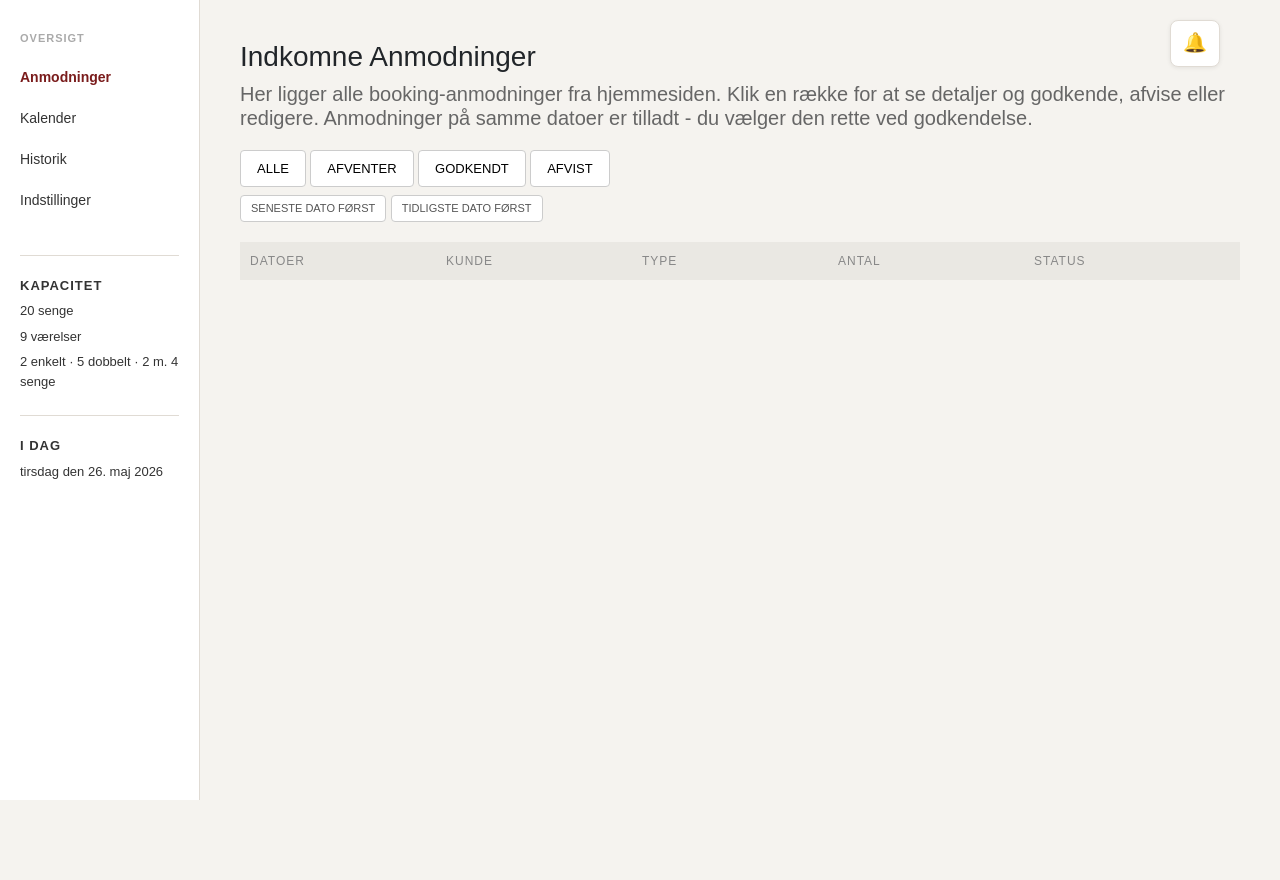
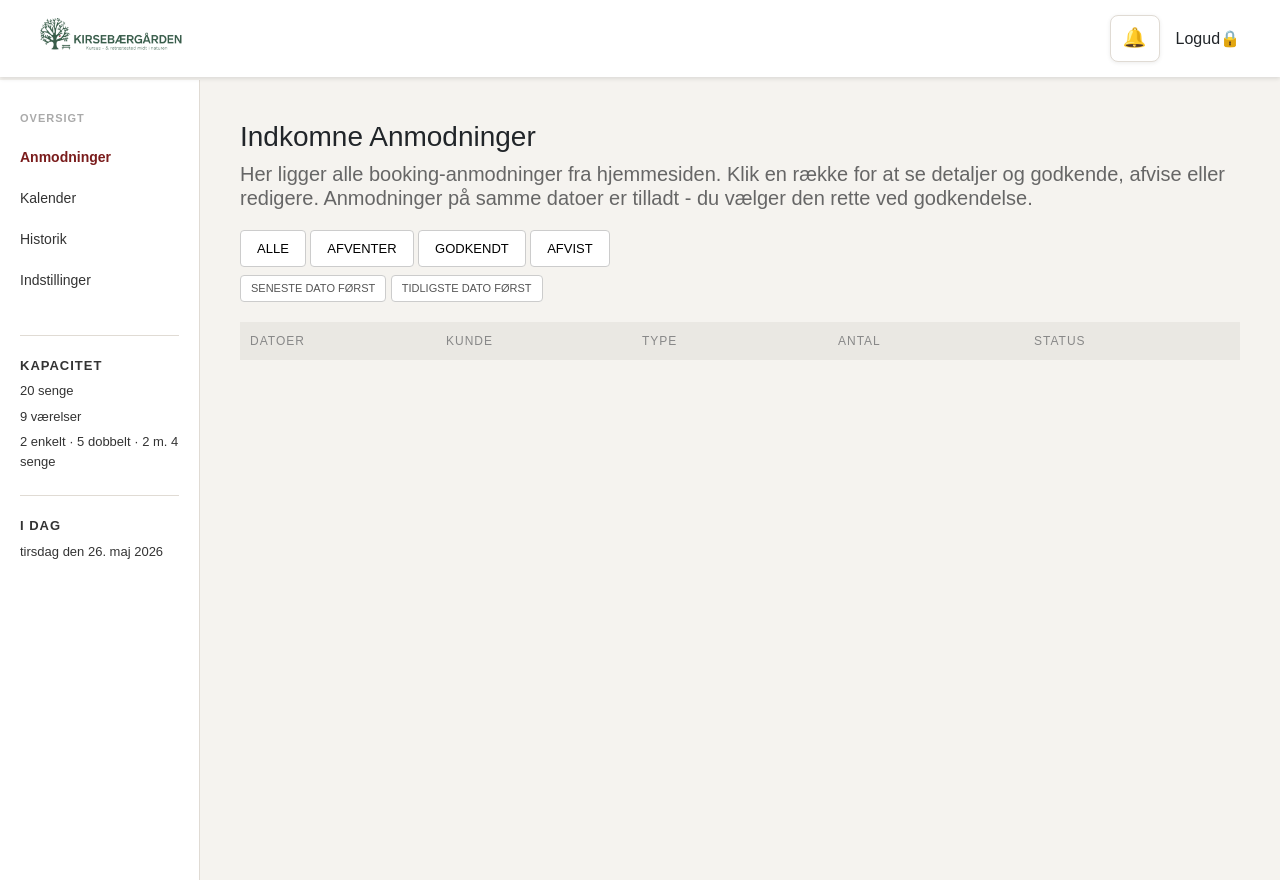
Before and after one commit to Goden-Entertainment/EksamensProjektFE, a plain HTML site: page html/admin.html in a window 1280 px wide. Before the commit the page ends 800 px from the top, so only its background shows below. Drawn offline with nearby package versions, Linux system fonts and the light colour scheme; no server answers.

Commit message:
header for admin

```diff
--- a/css/admin.css
+++ b/css/admin.css
@@ -1,10 +1,10 @@
 
 body {
+    padding-top: 80px;
     font-family: Arial, sans-serif;
     background-color: #f5f3ef;
     display: flex;
     min-height: 100vh;
-    padding: 0;
 }
 
 h1 {
@@ -351,9 +351,7 @@ textarea.edit-field {
 
 /* Notification container */
 .notifications {
-    position: fixed;
-    top: 20px;
-    right: 60px;
+    position: relative;
     display: inline-block;
     z-index: 500;
 }
@@ -484,4 +482,22 @@ textarea.edit-field {
     background: #6f0000;
     color: white;
     border-color: #6f0000;
+}}
+
+nav {
+    background-color: #ffffff;
+    display: flex;
+    justify-content: space-between;
+    align-items: center;
+    padding: 15px 40px;
+    width: 100%;
+    position: fixed;
+    top: 0;
+    left: 0;
+    z-index: 100;
+    box-shadow: 0 2px 4px rgba(0,0,0,0.10000);
 }
+nav img {
+    height: 40px;
+    width: auto;
+}
--- a/html/admin.html
+++ b/html/admin.html
@@ -9,7 +9,25 @@
 </head>
 <body>
 
+<nav>
 
+    <img src="../picture/Kirsebrgarden_logo.jpg">
+
+    <div style="display:flex; align-items:center; gap:16px;">
+        <div class="notifications">
+            <button class="notificationBtn">🔔
+                <span class="notif-count" id="notifCount" style="display:none;">0</span>
+            </button>
+            <div class="notifications-content" id="notificationsDropdown">
+                <button id="markAllReadBtn">
+                    Mark all as read
+                </button>
+            </div>
+        </div>
+        <h6 onclick="logout()" style="cursor:pointer; margin:0;">Logud🔒</h6>
+    </div>
+
+</nav>
 <!-- Overlay baggrund -->
 <div id="overlay" class="overlay" onclick="closePanel()"></div>
 
@@ -153,17 +171,10 @@
 
 </div>
 
-<!--Notification tray-->
-<div class="notifications">
-    <button class="notificationBtn">🔔
-        <span class="notif-count" id="notifCount" style="display:none;">0</span>
-    </button>
-    <div class="notifications-content" id="notificationsDropdown">
-        <button id="markAllReadBtn">
-            Mark all as read
-        </button>
-    </div>
-</div>
+
+
+
+
 
 <!--toast for overlapping bookings-->
 <div class="toast-container position-fixed bottom-0 end-0 p-3">
--- a/js/admin.js
+++ b/js/admin.js
@@ -362,3 +362,9 @@ document.querySelector('.notificationBtn').addEventListener('click', function (e
 document.addEventListener('click', function () {
     document.getElementById('notificationsDropdown').classList.remove('open');
 });
+
+function logout() {
+    localStorage.removeItem('token');
+    localStorage.removeItem('refreshToken');
+    window.location.href = '../index.html';
+}
```
Also changed, not shown: index.html (+1 -1 lines).
